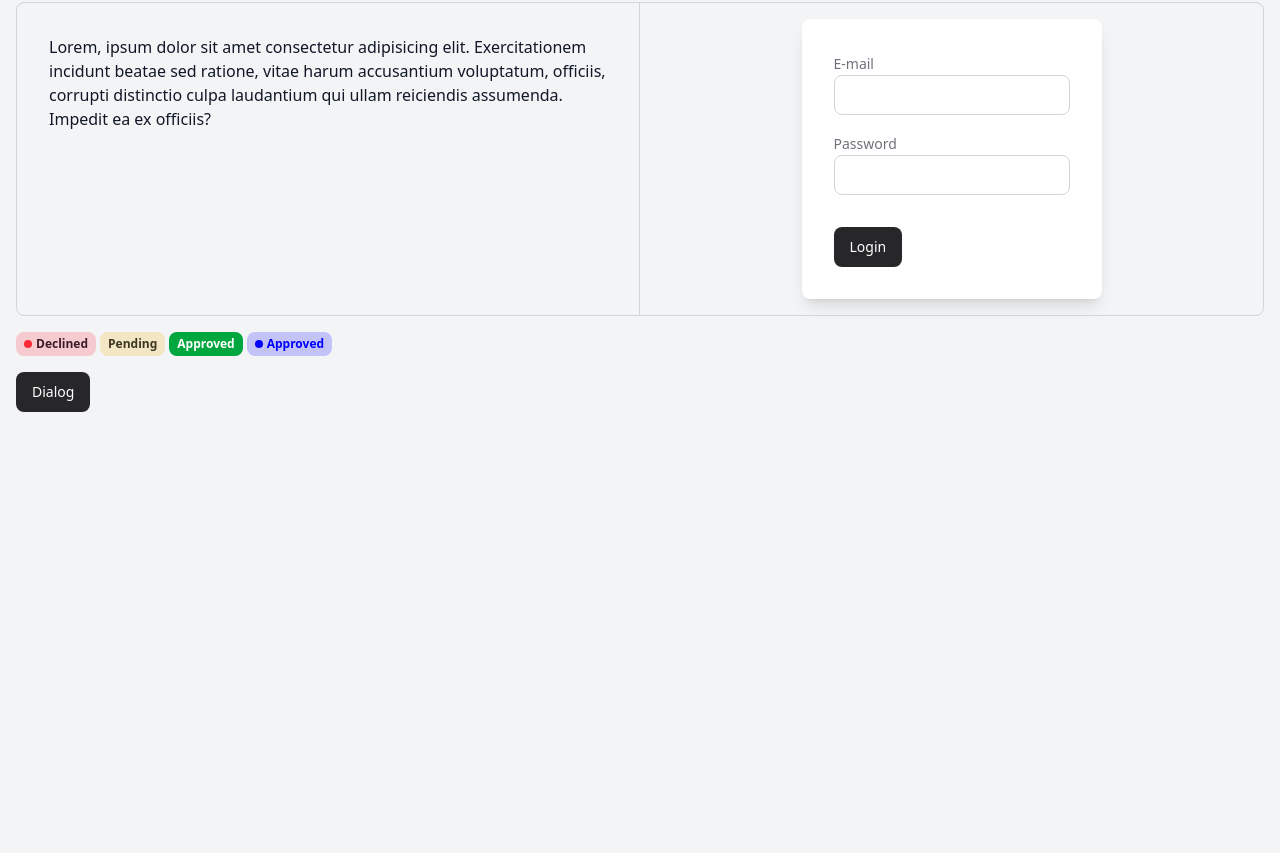
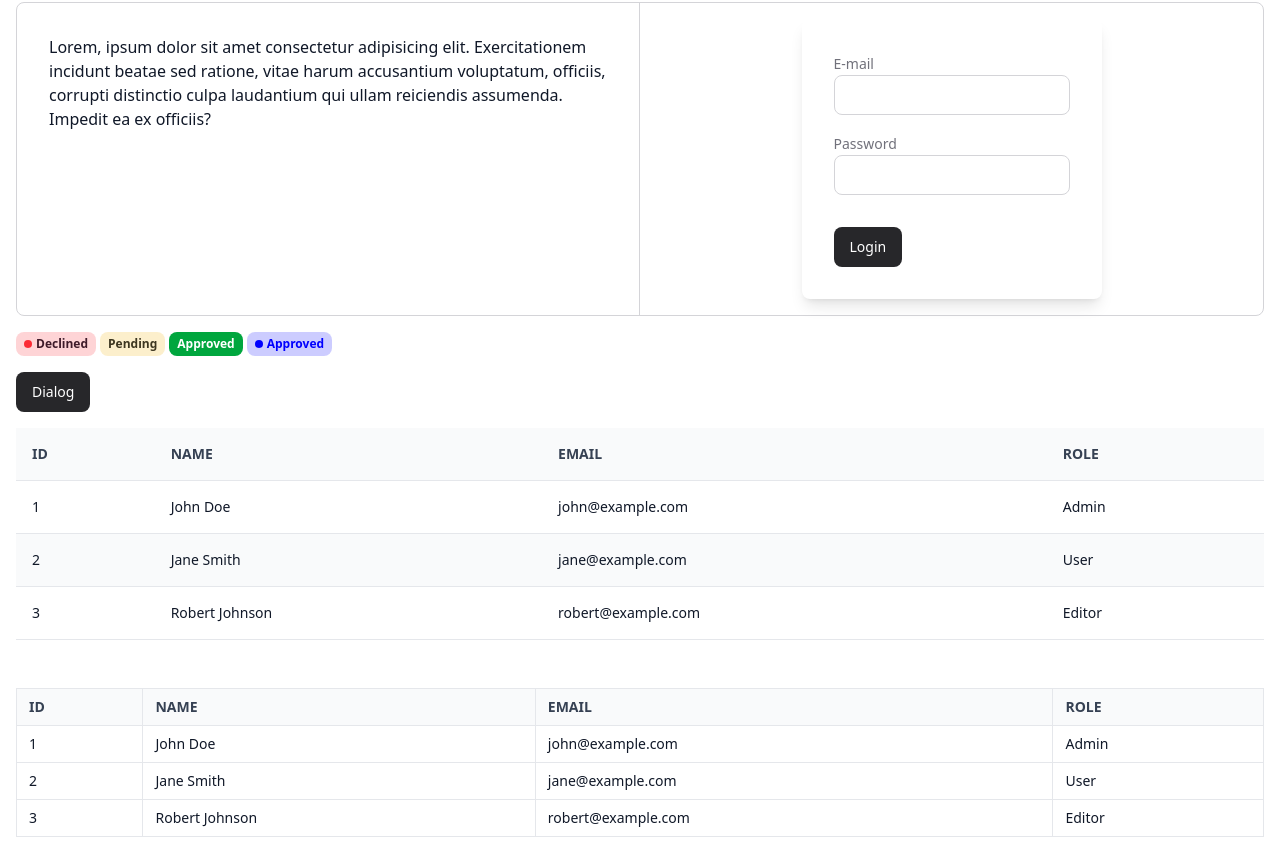
Before and after one commit to helixedra/react-jumpui-dev, a React (Vite) app: page / in a window 1280 px wide. Shown: the part 670-1523 px from the top of the page. Before the commit the page ends 1098 px from the top, so only its background shows below. Built offline with nearby package versions, Linux system fonts and the light colour scheme.

Commit message:
add table

```diff
--- a/src/App.tsx
+++ b/src/App.tsx
@@ -12,6 +12,19 @@ import {
   Dialog,
 } from "./jump-ui";
 import { RiArrowLeftLine, RiSearchLine } from "react-icons/ri";
+import { Table } from "./jump-ui/components/Table";
+
+// Sample data
+const users = [
+  { id: 1, name: "John Doe", email: "john@example.com", role: "Admin" },
+  { id: 2, name: "Jane Smith", email: "jane@example.com", role: "User" },
+  {
+    id: 3,
+    name: "Robert Johnson",
+    email: "robert@example.com",
+    role: "Editor",
+  },
+];
 
 import ThemeToggle from "./ToggleTheme";
 import { Select, Option } from "./jump-ui/components/Select";
@@ -112,6 +125,54 @@ function App() {
       </Box>
 
       <DialogContainer />
+
+      {/* Basic table with striped rows and hover effect */}
+      <Table striped hover className="mb-8">
+        <Table.Thead>
+          <Table.Tr>
+            <Table.Th>ID</Table.Th>
+            <Table.Th>Name</Table.Th>
+            <Table.Th>Email</Table.Th>
+            <Table.Th>Role</Table.Th>
+          </Table.Tr>
+        </Table.Thead>
+        <Table.Tbody>
+          {users.map((user) => (
+            <Table.Tr key={user.id}>
+              <Table.Td>{user.id}</Table.Td>
+              <Table.Td>{user.name}</Table.Td>
+              <Table.Td>{user.email}</Table.Td>
+              <Table.Td>{user.role}</Table.Td>
+            </Table.Tr>
+          ))}
+        </Table.Tbody>
+      </Table>
+
+      {/* Bordered and compact table */}
+      <Table bordered compact>
+        <Table.Thead>
+          <Table.Tr>
+            <Table.Th>ID</Table.Th>
+            <Table.Th>Name</Table.Th>
+            <Table.Th>Email</Table.Th>
+            <Table.Th>Role</Table.Th>
+          </Table.Tr>
+        </Table.Thead>
+        <Table.Tbody>
+          {users.length > 0 ? (
+            users.map((user) => (
+              <Table.Tr key={user.id}>
+                <Table.Td>{user.id}</Table.Td>
+                <Table.Td>{user.name}</Table.Td>
+                <Table.Td>{user.email}</Table.Td>
+                <Table.Td>{user.role}</Table.Td>
+              </Table.Tr>
+            ))
+          ) : (
+            <Table.EmptyRow colSpan={4} message="No users found" />
+          )}
+        </Table.Tbody>
+      </Table>
     </main>
   );
 }
--- a/src/index.css
+++ b/src/index.css
@@ -2,11 +2,17 @@
 @custom-variant dark (&:where(.dark, .dark *));
 
 body {
-  @apply bg-gray-100;
+  /* @apply bg-gray-100; */
   @apply text-gray-900;
 }
 
 [class="dark"] body {
-  @apply dark:bg-zinc-900;
+  /* @apply dark:bg-zinc-900; */
   @apply dark:text-white;
 }
+
+.gradient {
+  background: linear-gradient(to bottom, #000000, #4b0082);
+  width: 100%;
+  height: 100vh;
+}
--- /dev/null
+++ b/src/jump-ui/components/Table.tsx
@@ -0,0 +1,171 @@
+import React from "react";
+
+// Table context to share state between components
+const TableContext = React.createContext<{ striped?: boolean }>({});
+
+// Root Table component
+interface TableProps extends React.HTMLAttributes<HTMLTableElement> {
+  striped?: boolean;
+  hover?: boolean;
+  bordered?: boolean;
+  compact?: boolean;
+  children: React.ReactNode;
+}
+
+const Table = ({
+  striped = false,
+  hover = false,
+  bordered = false,
+  compact = false,
+  className = "",
+  children,
+  ...props
+}: TableProps) => {
+  const classes = [
+    "w-full text-sm",
+    hover
+      ? "hover:table-hover [&_tbody_tr]:hover:bg-gray-50 [&_tbody_tr]:hover:dark:bg-gray-800/50"
+      : "",
+    bordered
+      ? "border-collapse [&_th]:border [&_td]:border [&_th]:border-gray-200 [&_td]:border-gray-200 dark:[&_th]:border-gray-700 dark:[&_td]:border-gray-700"
+      : "",
+    compact
+      ? "table-condensed [&_th]:py-2 [&_td]:py-2 [&_th]:px-3 [&_td]:px-3"
+      : "[&_th]:p-4 [&_td]:p-4",
+    className,
+  ]
+    .filter(Boolean)
+    .join(" ");
+
+  return (
+    <TableContext.Provider value={{ striped }}>
+      <div className="overflow-x-auto relative">
+        <table className={classes} {...props}>
+          {children}
+        </table>
+      </div>
+    </TableContext.Provider>
+  );
+};
+
+// Table Header component
+interface TheadProps extends React.HTMLAttributes<HTMLTableSectionElement> {
+  children: React.ReactNode;
+}
+
+const Thead = ({ className = "", children, ...props }: TheadProps) => {
+  const classes = [
+    "bg-gray-50 dark:bg-gray-800 text-gray-700 dark:text-gray-300 font-medium text-left uppercase",
+    className,
+  ]
+    .filter(Boolean)
+    .join(" ");
+
+  return (
+    <thead className={classes} {...props}>
+      {children}
+    </thead>
+  );
+};
+
+// Table Body component
+interface TbodyProps extends React.HTMLAttributes<HTMLTableSectionElement> {
+  children: React.ReactNode;
+}
+
+const Tbody = ({ className = "", children, ...props }: TbodyProps) => {
+  const { striped } = React.useContext(TableContext);
+
+  const classes = [
+    striped
+      ? "[&_tr:nth-child(even)]:bg-gray-50 [&_tr:nth-child(even)]:dark:bg-gray-800/30"
+      : "",
+    className,
+  ]
+    .filter(Boolean)
+    .join(" ");
+
+  return (
+    <tbody className={classes} {...props}>
+      {children}
+    </tbody>
+  );
+};
+
+// Table Row component
+interface TrProps extends React.HTMLAttributes<HTMLTableRowElement> {
+  children: React.ReactNode;
+}
+
+const Tr = ({ className = "", children, ...props }: TrProps) => {
+  return (
+    <tr
+      className={`border-b border-gray-200 dark:border-gray-700 ${className}`}
+      {...props}
+    >
+      {children}
+    </tr>
+  );
+};
+
+// Table Header Cell component
+interface ThProps extends React.ThHTMLAttributes<HTMLTableCellElement> {
+  children: React.ReactNode;
+}
+
+const Th = ({ className = "", children, ...props }: ThProps) => {
+  const classes = ["font-semibold whitespace-nowrap", className]
+    .filter(Boolean)
+    .join(" ");
+
+  return (
+    <th className={classes} {...props}>
+      {children}
+    </th>
+  );
+};
+
+// Table Data Cell component
+interface TdProps extends React.TdHTMLAttributes<HTMLTableCellElement> {
+  children: React.ReactNode;
+}
+
+const Td = ({ className = "", children, ...props }: TdProps) => {
+  return (
+    <td className={`dark:text-gray-300 ${className}`} {...props}>
+      {children}
+    </td>
+  );
+};
+
+// Custom Row for empty state
+interface EmptyRowProps {
+  colSpan: number;
+  message?: string;
+}
+
+const EmptyRow = ({
+  colSpan,
+  message = "No data available",
+}: EmptyRowProps) => {
+  return (
+    <tr>
+      <td
+        colSpan={colSpan}
+        className="text-center py-6 text-gray-500 dark:text-gray-400"
+      >
+        {message}
+      </td>
+    </tr>
+  );
+};
+
+// Export as compound components
+Table.Thead = Thead;
+Table.Tbody = Tbody;
+Table.Tr = Tr;
+Table.Th = Th;
+Table.Td = Td;
+Table.EmptyRow = EmptyRow;
+
+export { Table };
--- a/tsconfig.app.json
+++ b/tsconfig.app.json
@@ -14,6 +14,10 @@
     "moduleDetection": "force",
     "noEmit": true,
     "jsx": "react-jsx",
+    "baseUrl": "./",
+    "paths": {
+      "@/*": ["*"]
+    },
 
     /* Linting */
     "strict": true,
```
Also changed, not shown: 1 other file (tests, documents, lock files or other folders).
